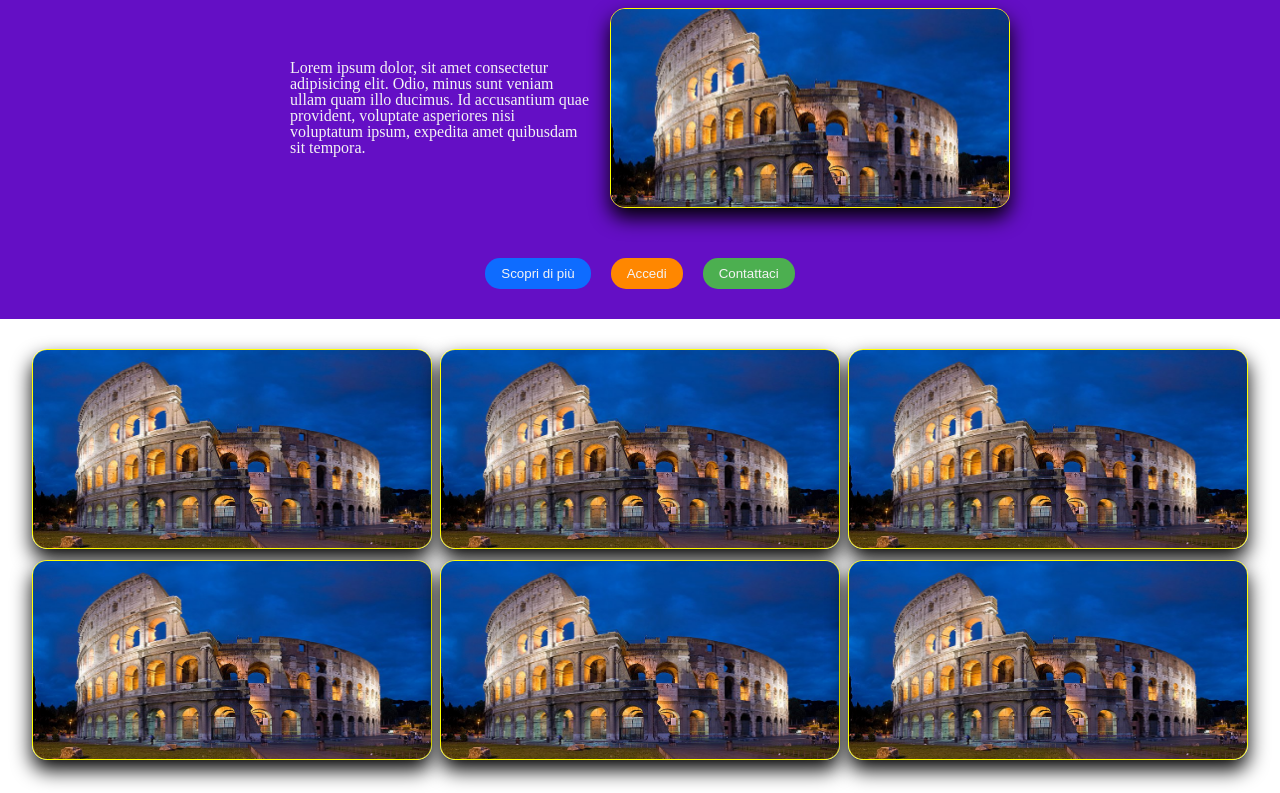
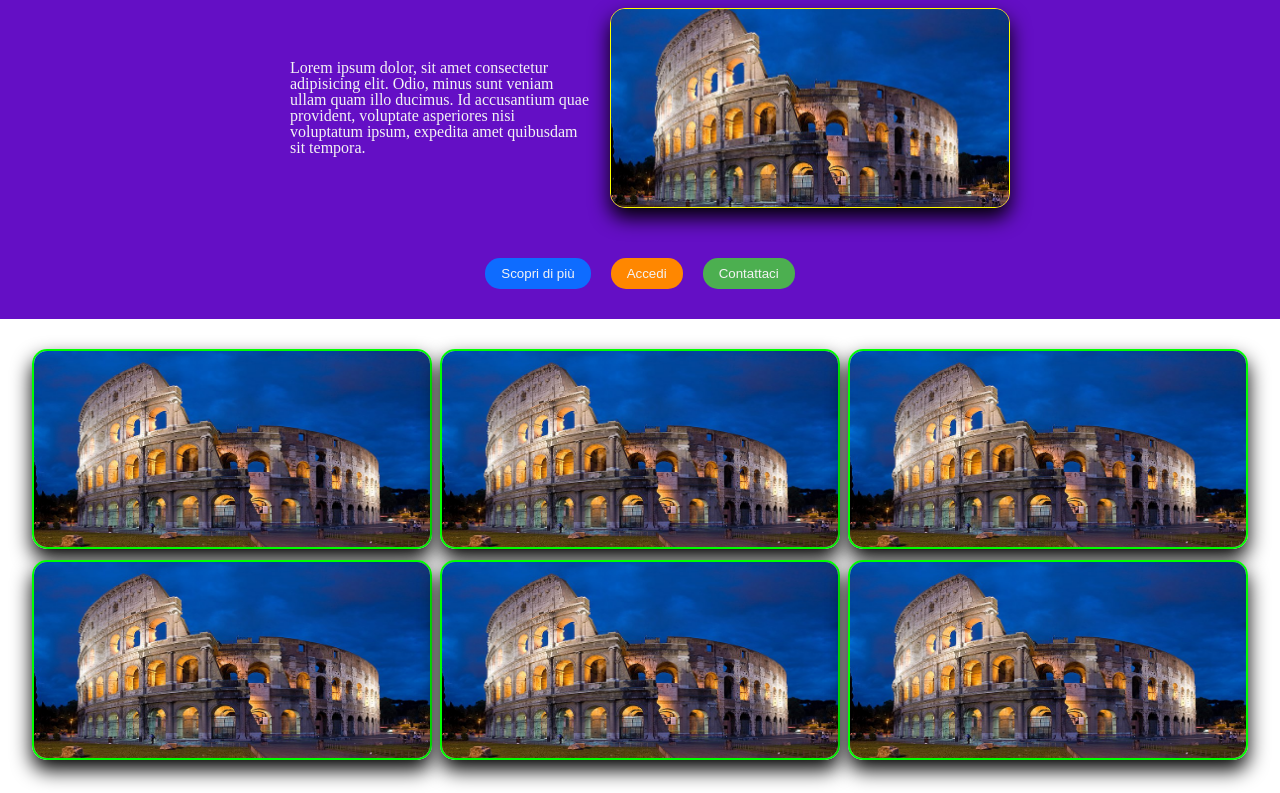
Before and after one commit to Luigi160397/U2-S2-G3-SASS-fs0123-Luigi-Di-Fraia, a plain HTML site: page index.html in a window 1280 px wide. Shown: the part 72-865 px from the top of the page. Drawn offline with Linux system fonts and the light colour scheme.

Commit message:
bordo img

```diff
--- a/assets/scss/style.scss
+++ b/assets/scss/style.scss
@@ -68,7 +68,7 @@ main{
     .container-3{
         @include grid(3);
         img{
-            @include floating(15px,0 10px 20px, 1px solid yellow);
+            @include floating(15px,0 10px 20px, 2px solid lime);
             @include fade-in(fade-in, 1s, forwards, 2s)
         }
     }
```
Also changed, not shown: assets/css/style.css, assets/dist/css/style.min.css.
